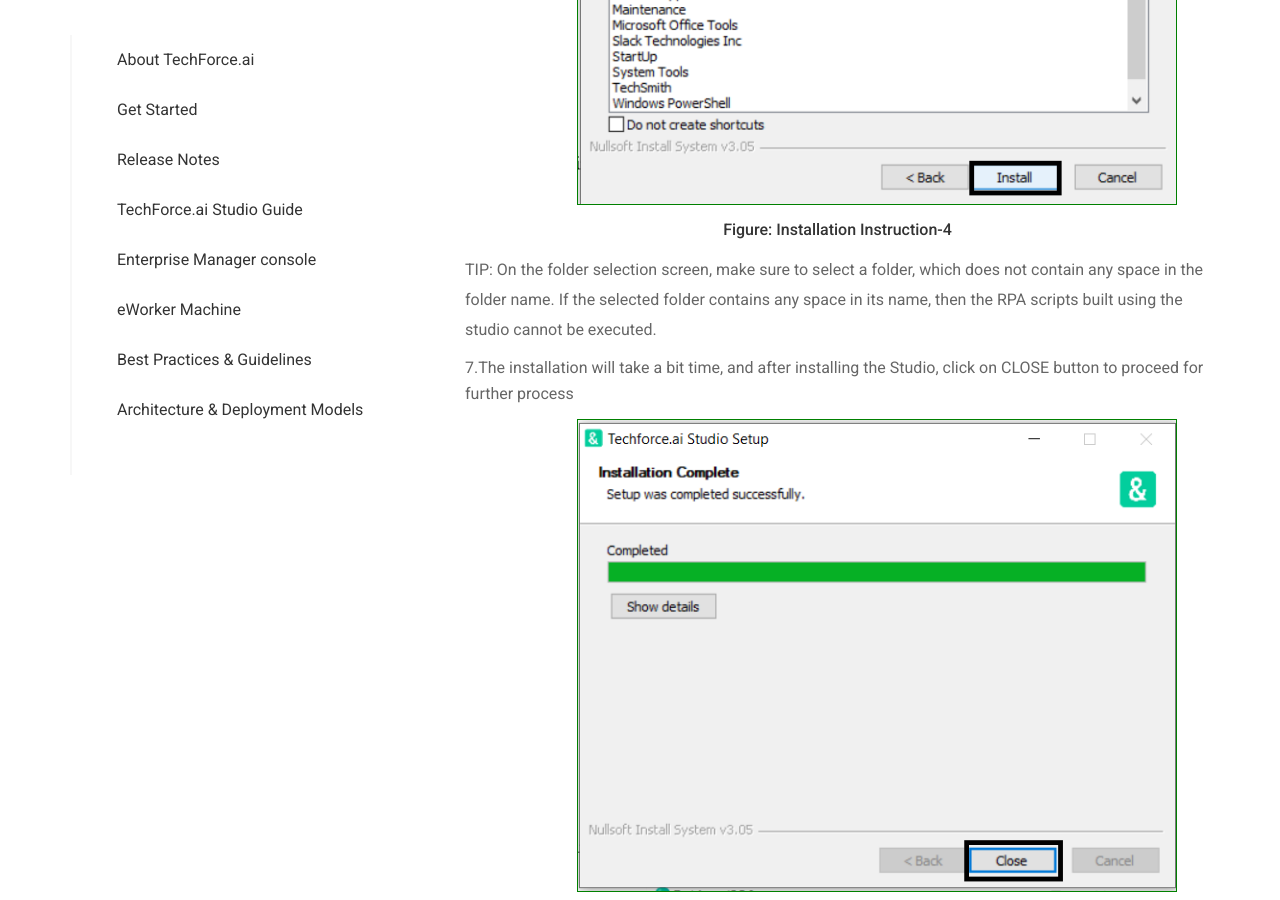
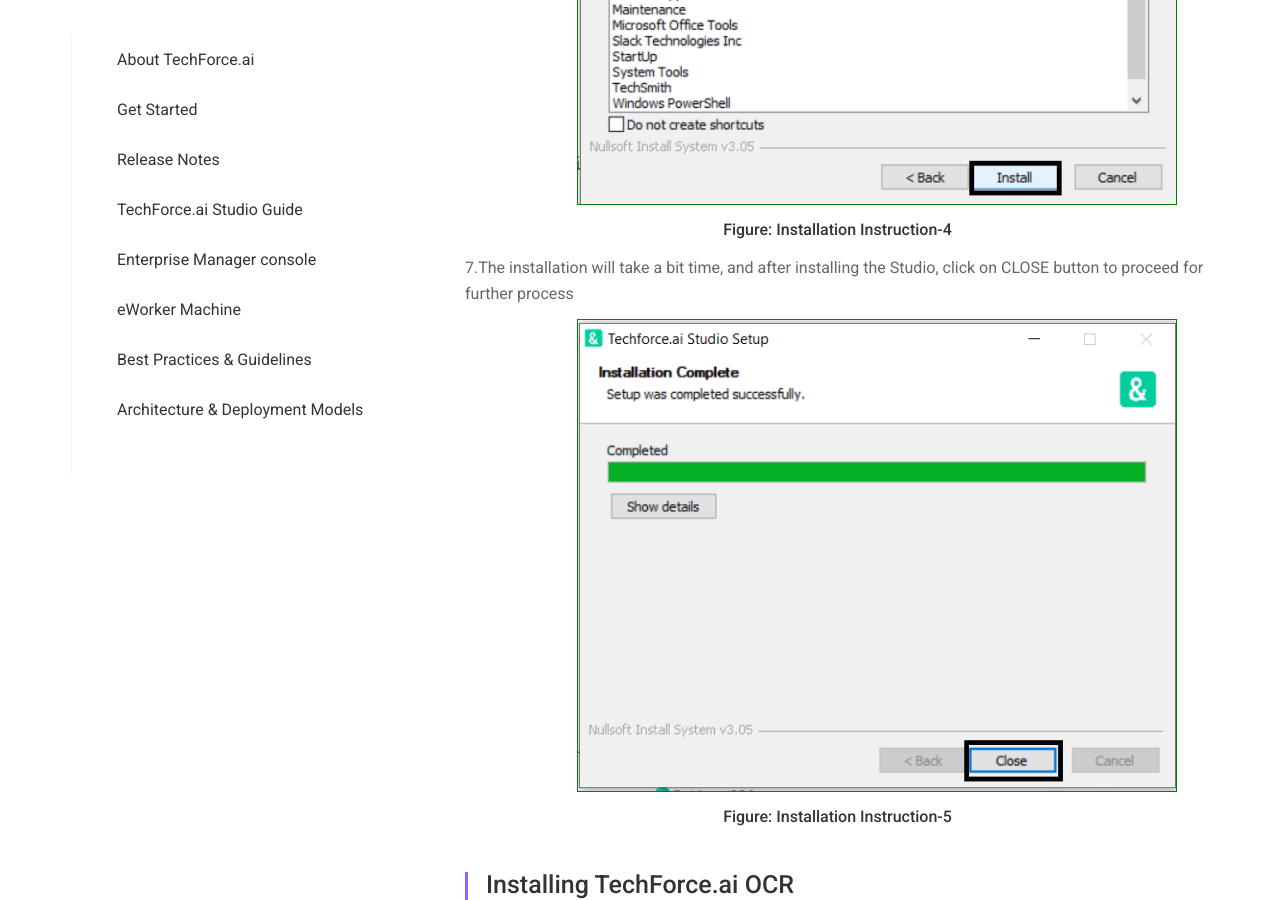
Before and after one commit to digitamizers/Documentation, a Jekyll site: the page built from index.md, in a window 1280 px wide and 900 px high, scrolled down 11039 px. Built offline with Jekyll 4.4.1, drawn with Linux system fonts in a browser that asks for light colours.

```diff
--- a/_layouts/default.html
+++ b/_layouts/default.html
@@ -963,7 +963,7 @@
                              <li><span class="numbers">6.</span>After selecting the folder, click on “INSTALL” which will start installing RPA studio.</li>
                              <img src="{{ '/assets/images/doc-img4.png' | relative_url }}" alt="image" style="width:600px;border:1px solid green;margin-left:15%;margin-top:10px;margin-bottom:10px;">
                               <p style="text-align:center;"><strong>Figure: Installation Instruction-4</strong></p>
-                             <p>TIP: On the folder selection screen, make sure to select a folder, which does not contain any space in the folder name. If the selected folder contains any space in its name, then the RPA scripts built using the studio cannot be executed.</p>
+
                              <li><span class="numbers">7.</span>The installation will take a bit time, and after installing the Studio, click on CLOSE button to proceed for further process</li>
                              <img src="{{ '/assets/images/doc-img5.png' | relative_url }}" alt="image" style="width:600px;border:1px solid green;margin-left:15%;margin-top:10px;margin-bottom:10px;">
                              <p style="text-align:center;"><strong>Figure: Installation Instruction-5</strong></p>
```
